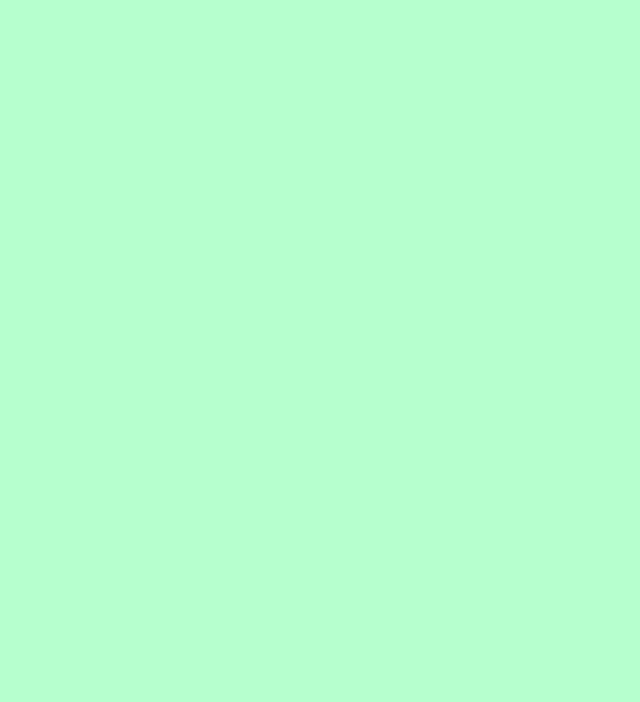
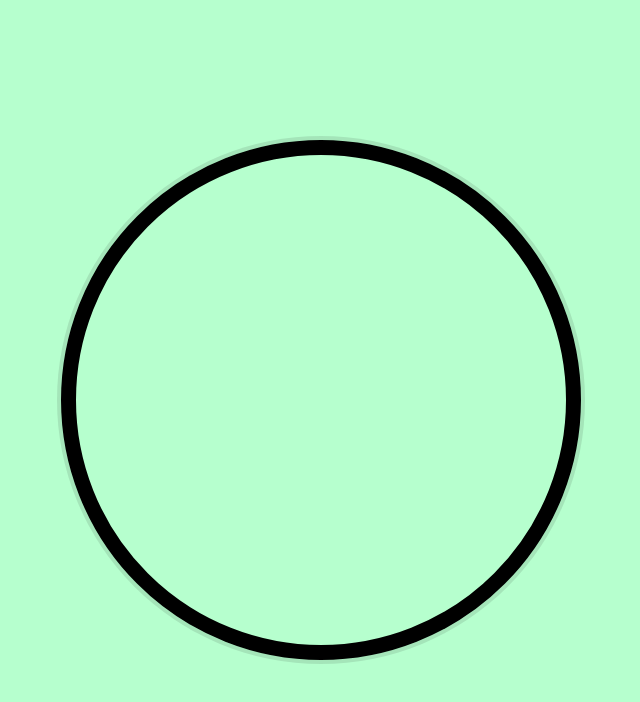
Before and after one commit to sultanarebaka/Clock, a plain HTML site: page index.html in a window 1280 px wide. Shown: the whole page, without its empty margins (319-959 px from the left). Drawn offline with Linux system fonts and the light colour scheme.

Commit message:
Add files via upload

```diff
--- a/style.css
+++ b/style.css
@@ -10,6 +10,24 @@ html {
     margin: 0;
     font-size: 2rem;
     display:flex;
+    flex:1;
     min-height: 100vh;
     align-items: center;
   }
+  .clock {
+    width: 35rem;
+    height: 35rem;
+    border:15px solid black;
+    border-radius:50%;
+    margin:auto;
+    position: relative;
+    padding:7rem;
+    box-shadow:0 0 0 4px rgba(0,0,0,0.1);
+  }
+
+  .clock-face {
+    position: relative;
+    width: 100%;
+    height: 100%;
+    transform: translateY(-3px);
+  }
```
